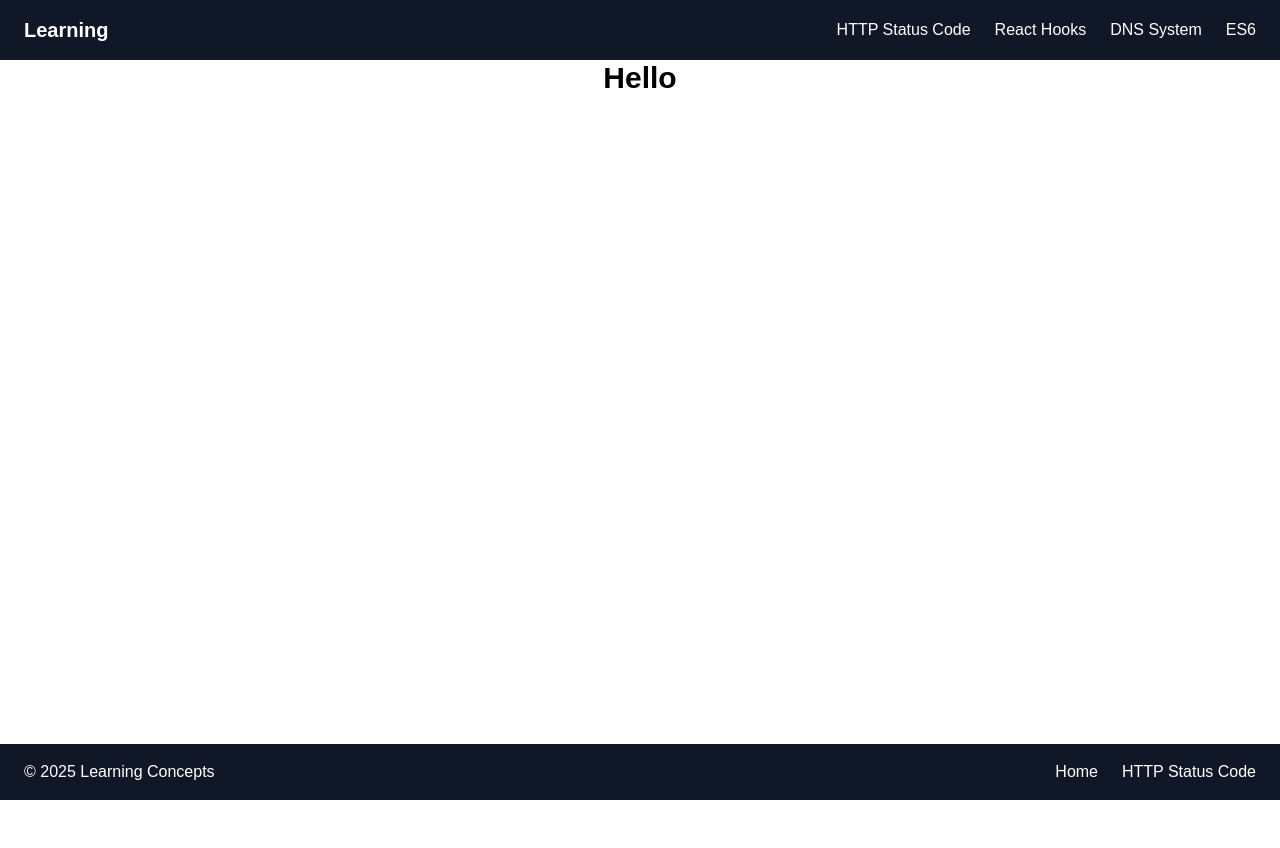
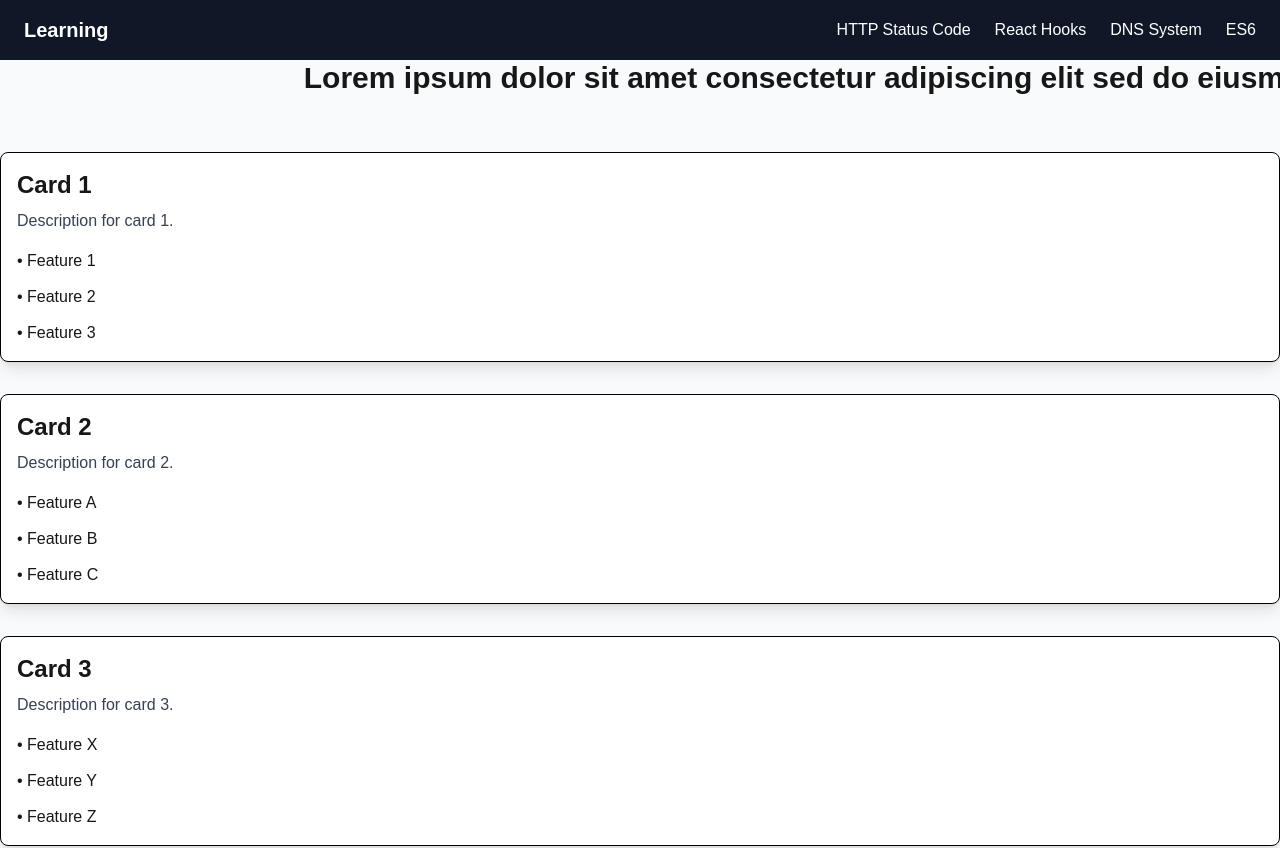
Before and after one commit to RiyaKukadiya/Learning-Concepts, a Next.js app in the folder learning-concepts/: page / in a window 1280 px wide. Shown: the top 848 px of the page. Before the commit the page ends 800 px from the top, so only its background shows below. Built offline with nearby package versions, Linux system fonts and the light colour scheme.

Commit message:
make a card componet for the card slide effect and add swiper in the title.

```diff
--- /dev/null
+++ b/learning-concepts/src/app/HomePage.tsx
@@ -0,0 +1,11 @@
+import CardList from "./components/CardList";
+
+const HomePage = () => {
+  return (
+    <main className="flex flex-col items-center min-h-screen bg-gray-50">
+      <CardList />
+    </main>
+  );
+};
+
+export default HomePage;
--- /dev/null
+++ b/learning-concepts/src/app/components/Card.module.css
@@ -0,0 +1,14 @@
+.feature {
+  opacity: 0;
+  transform: translateX(-40px);
+  transition: opacity 0.5s cubic-bezier(0.4,0,0.2,1), transform 0.5s cubic-bezier(0.4,0,0.2,1);
+}
+.card {
+  opacity: 0;
+  transform: translateY(40px);
+  transition: opacity 0.7s cubic-bezier(0.4,0,0.2,1), transform 0.7s cubic-bezier(0.4,0,0.2,1);
+}
+.slideIn {
+  opacity: 1 !important;
+  transform: translateY(0) !important;
+}
--- /dev/null
+++ b/learning-concepts/src/app/components/Card.tsx
@@ -0,0 +1,27 @@
+"use client";
+import React from "react";
+import styles from "./Card.module.css";
+
+interface CardProps {
+  title: string;
+  description: string;
+  features: string[];
+}
+
+const Card: React.FC<CardProps> = ({ title, description, features }) => {
+  return (
+    <div className="flex flex-col bg-white rounded-lg shadow-lg  border border-black p-4 mx-auto">
+      <h2 className="text-2xl font-bold mb-2">{title}</h2>
+      <p className="mb-4 text-gray-700">{description}</p>
+      <ul className="flex flex-col gap-3">
+        {features.map((feature, idx) => (
+          <li key={idx} style={{ opacity: 1, transform: 'none' }} className={styles.feature}>
+            • {feature}
+          </li>
+        ))}
+      </ul>
+    </div>
+  );
+};
+
+export default Card;
--- /dev/null
+++ b/learning-concepts/src/app/components/CardList.tsx
@@ -0,0 +1,92 @@
+"use client";
+import React, { useRef, useEffect } from "react";
+import { motion } from "framer-motion"; // Import Framer Motion
+import Card from "./Card";
+import styles from "./Card.module.css";
+
+const cardsData = [
+  {
+    title: "Card 1",
+    description: "Description for card 1.",
+    features: ["Feature 1", "Feature 2", "Feature 3"],
+  },
+  {
+    title: "Card 2",
+    description: "Description for card 2.",
+    features: ["Feature A", "Feature B", "Feature C"],
+  },
+  {
+    title: "Card 3",
+    description: "Description for card 3.",
+    features: ["Feature X", "Feature Y", "Feature Z"],
+  },
+  {
+    title: "Card 4",
+    description: "Description for card 4.",
+    features: ["Feature X", "Feature Y", "Feature Z"],
+  },
+  {
+    title: "Card 5",
+    description: "Description for card 5.",
+    features: ["Feature X", "Feature Y", "Feature Z"],
+  },
+  {
+    title: "Card 6",
+    description: "Description for card 6.",
+    features: ["Feature X", "Feature Y", "Feature Z"],
+  },
+  {
+    title: "Card 7",
+    description: "Description for card 7.",
+    features: ["Feature X", "Feature Y", "Feature Z"],
+  },
+];
+
+const CardList: React.FC = () => {
+  const cardRefs = useRef<(HTMLDivElement | null)[]>([]);
+
+  useEffect(() => {
+    const handleScroll = () => {
+      cardRefs.current.forEach((el) => {
+        if (!el) return;
+        const rect = el.getBoundingClientRect();
+        if (rect.top < window.innerHeight - 100) {
+          el.classList.add(styles.slideIn);
+        } else {
+          el.classList.remove(styles.slideIn);
+        }
+      });
+    };
+    window.addEventListener("scroll", handleScroll);
+    handleScroll();
+    return () => window.removeEventListener("scroll", handleScroll);
+  }, []);
+
+  return (
+    <div className="flex flex-col gap-8 w-full overflow-hidden"> {/* Ensure no overflow */}
+      <motion.h1
+        className="text-3xl font-bold mb-6 whitespace-nowrap"
+        animate={{ x: ["100%", "-100%"] }} // Infinite horizontal scroll
+        transition={{
+          repeat: Infinity,
+          duration: 15,
+          ease: "linear",
+        }}
+      >
+        Lorem ipsum dolor sit amet consectetur adipiscing elit sed do eiusmod tempor incididunt ut labore et dolore magna aliqua
+      </motion.h1>
+
+      {cardsData.map((card, idx) => (
+        <div
+          key={idx}
+          ref={(el) => (cardRefs.current[idx] = el)}
+          className={styles.card}
+        >
+          <Card {...card} />
+        </div>
+      ))}
+    </div>
+  );
+};
+
+export default CardList;
--- /dev/null
+++ b/learning-concepts/src/app/content/homepage.json
@@ -0,0 +1,13 @@
+{
+  "card": {
+    "title": "Welcome to Learning Concepts!",
+    "description": "Explore the key features of our platform designed to enhance your learning experience.",
+    "features": [
+      "Interactive lessons and quizzes",
+      "Personalized learning paths",
+      "Progress tracking dashboard",
+      "Expert-curated resources",
+      "Community support forums"
+    ]
+  }
+}
--- a/learning-concepts/src/app/page.tsx
+++ b/learning-concepts/src/app/page.tsx
@@ -1,7 +1,7 @@
-import React from "react";
+import HomePage from "./HomePage";
 
 const App = () => {
-  return <div className="flex flex-col justify-center items-center text-3xl text-black font-bold">Hello</div>;
+  return <HomePage />;
 };
 
 export default App;
```
